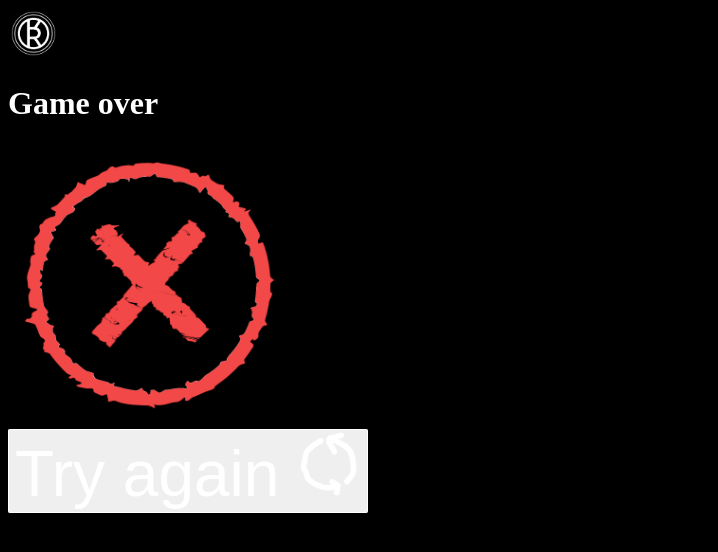
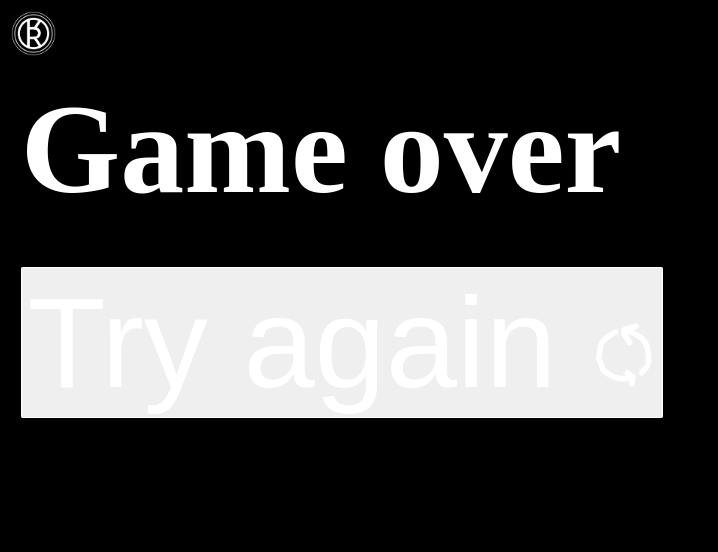
Before and after one commit to divear/Randprix, a React (Create React App) app: page /fail in a window 1280 px wide. Shown: the top 552 px of the page, without its empty margins (0-718 px from the left). Built offline with nearby package versions, Linux system fonts and the light colour scheme.

Commit message:
cosmetic changes

```diff
--- a/src/App.css
+++ b/src/App.css
@@ -24,8 +24,9 @@ button:hover{
 .whatSee{
   font-size: 1vw;
 }
-.tryAgain{
-  font-size: 2vw;
+.tryAgainButton{
+  font-size: 10vw;
+  margin: 1vw;
 }
 .startB{
   margin: 2vw;
@@ -103,7 +104,10 @@ tbody{
   color: white;
   float: left;
 }
-
+.goText{
+  font-size: 10vw;
+  margin: 1vw;
+}
 
 
 
--- a/src/components/Fail.jsx
+++ b/src/components/Fail.jsx
@@ -13,8 +13,7 @@ function Fail() {
     return (
         <div>
             <title>Game over</title>
-            <h1>Game over</h1>
-            <img className="imgs" src={fail} alt="" />
+            <h1 className="goText">Game over</h1>
             <br />
             <button className="tryAgainButton" onClick={again} style={buttons}>Try again <img className="retryArrows" src={retryArrows} alt="" /></button>
         </div>
```
